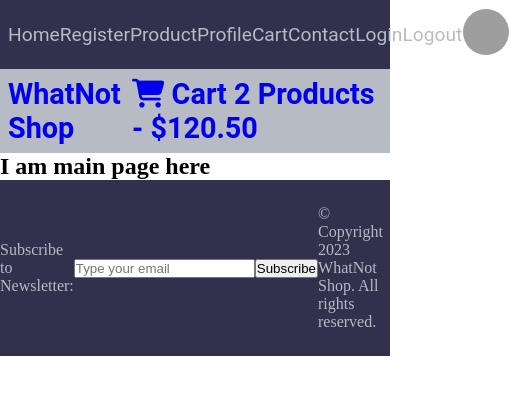
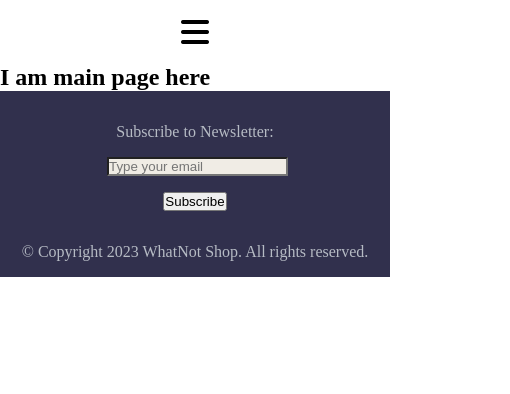
Before and after one commit to arifur-rahaman/css-ecommerce, a plain HTML site: page index.html in a window 390 px wide. Shown: the whole page, 510 px wide, since content can reach past the window. Drawn offline with Linux system fonts and the light colour scheme; grey boxes are pictures that could not be loaded.

Commit message:
feat: add nav bar show hide and responsiveness

```diff
--- a/cart.html
+++ b/cart.html
@@ -17,7 +17,8 @@
   </head>
   <body>
     <!-- nav starts here -->
-    <nav>
+    <i class="fas fa-bars fa-2x" id="menu-icon"></i>
+    <nav id="menu" class="hidden">
       <ul class="nav-upper flex-space-around">
         <li class="nav__list">
           <a href="index.html" class="nav__link">Home</a>
@@ -86,5 +87,6 @@
         </div>
       </footer>
     </main>
+    <script src="index.js"></script>
   </body>
 </html>
--- a/index.html
+++ b/index.html
@@ -17,7 +17,8 @@
   </head>
   <body>
     <!-- nav starts here -->
-    <nav>
+     <i class="fas fa-bars fa-2x" id="menu-icon"></i>
+    <nav id="menu" class="hidden">
       <ul class="nav-upper flex-space-around">
         <li class="nav__list">
           <a href="index.html" class="nav__link">Home</a>
@@ -78,7 +79,7 @@
       <footer class="footer flex-space-around">
         <div class="flex-space-around">
           <label for="subscribe">Subscribe to Newsletter: </label>
-          <input type="email" name="subscribe" id=subscribe" class="footer__input" placeholder="Type your email">
+          <input type="email" name="subscribe" id="subscribe" class="footer__input" placeholder="Type your email">
         <button class="btn btn-subscribe">Subscribe</button>
         </div>
         <div >
@@ -86,5 +87,8 @@
         </div>
       </footer>
     </main>
+
+
+    <script src="index.js"></script>
   </body>
 </html>
--- a/index.js
+++ b/index.js
@@ -0,0 +1,10 @@
+const menuIcon = document.getElementById("menu-icon");
+const navMenu = document.getElementById("menu");
+
+menuIcon.addEventListener("click", () => {
+  if (navMenu.className === "hidden") {
+    navMenu.classList.remove("hidden");
+  } else {
+    navMenu.classList.add("hidden");
+  }
+});
--- a/style.css
+++ b/style.css
@@ -37,6 +37,10 @@ img {
 /* reset code and common ends here */
 
 /* nav start here */
+#menu-icon {
+  display: none;
+}
+
 nav {
   font-family: roboto;
   font-size: 1.2rem;
@@ -102,3 +106,29 @@ nav {
   padding: 25px 0;
   color: var(--secodary-color);
 }
+
+.footer input {
+  background-color: var(--bg-light);
+  margin-left: 5px;
+}
+/* footer ends here */
+
+/* responsiveness code starts here */
+@media (max-width: 992px) {
+  #menu-icon {
+    display: block;
+    text-align: center;
+    margin: 1rem 0;
+    cursor: pointer;
+  }
+
+  .hidden {
+    display: none;
+  }
+
+  .flex-space-around {
+    flex-direction: column;
+    gap: 1rem;
+    padding: 1rem 0;
+  }
+}
```
Also changed, not shown: contact.html (+3 -1 lines), login.html (+4 -1 lines), product.html (+3 -1 lines), profile.html (+4 -1 lines), register.html (+5 -1 lines).
